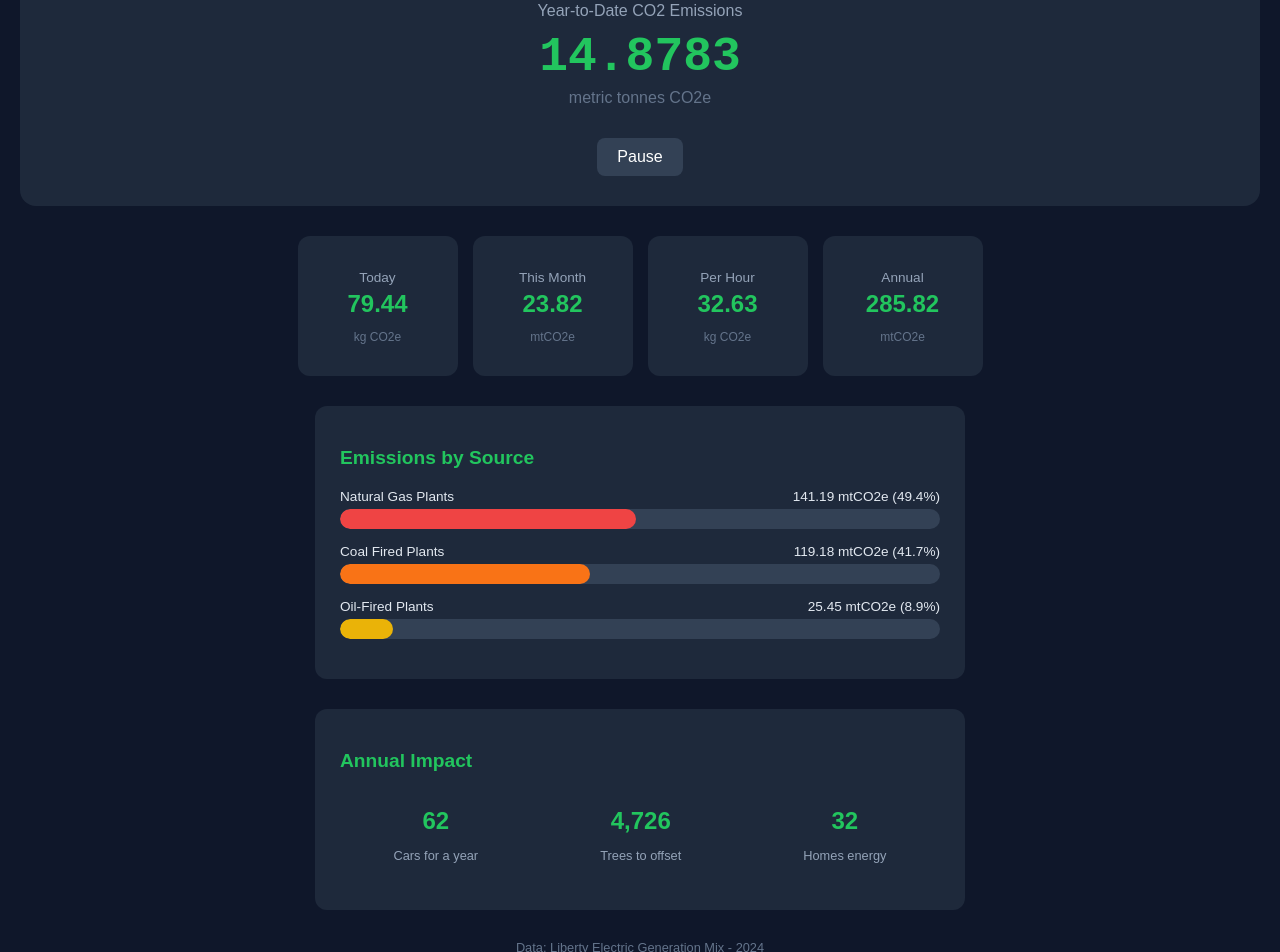
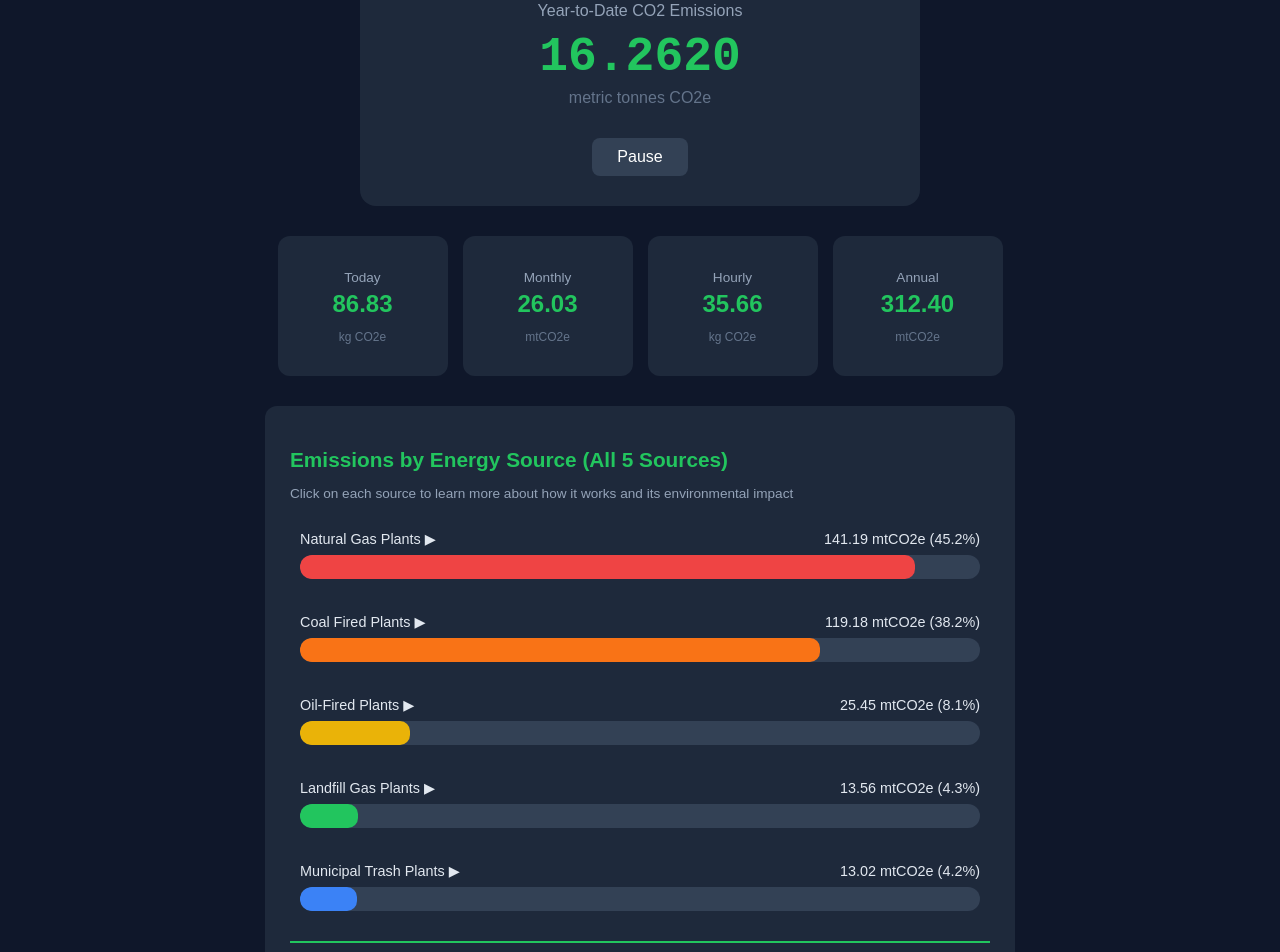
Before and after one commit to anren1117-lang/kua-carbon-dashboard, a React (Create React App) app: page / in a window 1280 px wide. Shown: the part 220-1172 px from the top of the page. Built offline with nearby package versions, Linux system fonts and the light colour scheme.

Commit message:
All 5 sources with details

```diff
--- a/src/App.js
+++ b/src/App.js
@@ -2,8 +2,7 @@ import React, { useState, useEffect, useCallback } from 'react';
 import './App.css';
 
 function App() {
-  const yearlyEmissions = 285.82;
-
+  const yearlyEmissions = 312.40;
   const emissionsPerSecond = yearlyEmissions / (365 * 24 * 60 * 60);
   const emissionsPerHour = yearlyEmissions / (365 * 24);
   const emissionsPerDay = yearlyEmissions / 365;
@@ -12,41 +11,87 @@ function App() {
   const [currentEmissions, setCurrentEmissions] = useState(0);
   const [todayEmissions, setTodayEmissions] = useState(0);
   const [isLive, setIsLive] = useState(true);
+  const [expandedSource, setExpandedSource] = useState(null);
 
   const initializeEmissions = useCallback(() => {
     const hoursIntoDayNow = new Date().getHours() + new Date().getMinutes() / 60;
-    const startingTodayEmissions = emissionsPerHour * hoursIntoDayNow;
-    setTodayEmissions(startingTodayEmissions);
-
+    setTodayEmissions(emissionsPerHour * hoursIntoDayNow);
     const dayOfYear = Math.floor((new Date() - new Date(new Date().getFullYear(), 0, 0)) / (1000 * 60 * 60 * 24));
-    const startingYearEmissions = emissionsPerDay * dayOfYear;
-    setCurrentEmissions(startingYearEmissions);
+    setCurrentEmissions(emissionsPerDay * dayOfYear);
   }, [emissionsPerHour, emissionsPerDay]);
 
   useEffect(() => {
     if (!isLive) return;
-
     initializeEmissions();
-
     const interval = setInterval(() => {
       setCurrentEmissions(prev => prev + emissionsPerSecond);
       setTodayEmissions(prev => prev + emissionsPerSecond);
     }, 1000);
-
     return () => clearInterval(interval);
   }, [isLive, initializeEmissions, emissionsPerSecond]);
 
   const emissionsData = [
-    { source: 'Natural Gas Plants', emissions: 141.19, percentage: 49.4, color: '#ef4444' },
-    { source: 'Coal Fired Plants', emissions: 119.18, percentage: 41.7, color: '#f97316' },
-    { source: 'Oil-Fired Plants', emissions: 25.45, percentage: 8.9, color: '#eab308' }
+    {
+      source: 'Natural Gas Plants',
+      emissions: 141.19,
+      percentage: 45.2,
+      color: '#ef4444',
+      libertyPercent: 33.83,
+      kwhUsed: 783699,
+      howItWorks: 'Natural gas is burned to heat water, creating steam that spins turbines to generate electricity.',
+      impacts: ['Cleanest fossil fuel but still releases CO2', 'Methane leaks during extraction', 'Requires fracking which can contaminate groundwater']
+    },
+    {
+      source: 'Coal Fired Plants',
+      emissions: 119.18,
+      percentage: 38.2,
+      color: '#f97316',
+      libertyPercent: 56.75,
+      kwhUsed: 1314588,
+      howItWorks: 'Coal is burned in large boilers to create steam that drives turbine generators.',
+      impacts: ['Highest CO2 emissions of all fossil fuels', 'Releases mercury and sulfur dioxide', 'Mining destroys landscapes', 'Major contributor to climate change']
+    },
+    {
+      source: 'Oil-Fired Plants',
+      emissions: 25.45,
+      percentage: 8.1,
+      color: '#eab308',
+      libertyPercent: 4.38,
+      kwhUsed: 101461,
+      howItWorks: 'Petroleum oil is burned in boilers or turbines to generate electricity.',
+      impacts: ['High CO2 emissions', 'Oil spills devastate ecosystems', 'Releases sulfur dioxide causing acid rain']
+    },
+    {
+      source: 'Landfill Gas Plants',
+      emissions: 13.56,
+      percentage: 4.3,
+      color: '#22c55e',
+      libertyPercent: 3.24,
+      kwhUsed: 75054,
+      howItWorks: 'Methane gas from decomposing landfill waste is captured and burned to generate electricity.',
+      impacts: ['Captures methane that would escape (good!)', 'Methane is 84x more potent than CO2', 'Reduces landfill odors', 'Considered partially renewable']
+    },
+    {
+      source: 'Municipal Trash Plants',
+      emissions: 13.02,
+      percentage: 4.2,
+      color: '#3b82f6',
+      libertyPercent: 1.8,
+      kwhUsed: 41696,
+      howItWorks: 'Household trash is burned at high temperatures to produce steam for electricity.',
+      impacts: ['Reduces landfill volume by 90%', 'High N2O from burning plastics', 'Can release toxic dioxins', 'Destroys recyclable materials']
+    }
   ];
+
+  const toggleExpand = (index) => {
+    setExpandedSource(expandedSource === index ? null : index);
+  };
 
   return (
     <div style={styles.container}>
       <header style={styles.header}>
         <h1 style={styles.title}>KUA Carbon Monitor</h1>
-        <p style={styles.subtitle}>Real-Time CO2 Emissions Tracking</p>
+        <p style={styles.subtitle}>Real-Time CO2 Emissions from Electricity Use</p>
         <div style={styles.liveIndicator}>
           <span style={{...styles.liveDot, backgroundColor: isLive ? '#22c55e' : '#9ca3af'}}></span>
           <span>{isLive ? 'LIVE' : 'PAUSED'}</span>
@@ -69,12 +114,12 @@ function App() {
           <p style={styles.cardUnit}>kg CO2e</p>
         </div>
         <div style={styles.card}>
-          <p style={styles.cardLabel}>This Month</p>
+          <p style={styles.cardLabel}>Monthly</p>
           <p style={styles.cardValue}>{emissionsPerMonth.toFixed(2)}</p>
           <p style={styles.cardUnit}>mtCO2e</p>
         </div>
         <div style={styles.card}>
-          <p style={styles.cardLabel}>Per Hour</p>
+          <p style={styles.cardLabel}>Hourly</p>
           <p style={styles.cardValue}>{(emissionsPerHour * 1000).toFixed(2)}</p>
           <p style={styles.cardUnit}>kg CO2e</p>
         </div>
@@ -86,208 +131,140 @@ function App() {
       </div>
 
       <div style={styles.breakdownSection}>
-        <h2 style={styles.sectionTitle}>Emissions by Source</h2>
+        <h2 style={styles.sectionTitle}>Emissions by Energy Source (All 5 Sources)</h2>
+        <p style={styles.clickHint}>Click on each source to learn more about how it works and its environmental impact</p>
+
         {emissionsData.map((item, index) => (
-          <div key={index} style={styles.barContainer}>
-            <div style={styles.barLabel}>
-              <span>{item.source}</span>
-              <span>{item.emissions} mtCO2e ({item.percentage}%)</span>
+          <div key={index} style={styles.sourceCard}>
+            <div style={styles.barContainer} onClick={() => toggleExpand(index)}>
+              <div style={styles.barLabel}>
+                <span>{item.source} {expandedSource === index ? '▼' : '▶'}</span>
+                <span>{item.emissions} mtCO2e ({item.percentage}%)</span>
+              </div>
+              <div style={styles.barBackground}>
+                <div style={{height: '100%', width: (item.percentage * 2) + '%', backgroundColor: item.color, borderRadius: '10px'}} />
+              </div>
             </div>
-            <div style={styles.barBackground}>
-              <div style={{
-                height: '100%',
-                width: item.percentage + '%',
-                backgroundColor: item.color,
-                borderRadius: '10px'
-              }} />
-            </div>
+
+            {expandedSource === index && (
+              <div style={styles.detailsBox}>
+                <div style={styles.detailSection}>
+                  <h4 style={styles.detailTitle}>How It Works</h4>
+                  <p style={styles.detailText}>{item.howItWorks}</p>
+                </div>
+                <div style={styles.detailSection}>
+                  <h4 style={styles.detailTitle}>Environmental Impact</h4>
+                  <ul style={styles.impactList}>
+                    {item.impacts.map((impact, i) => (
+                      <li key={i} style={styles.impactItem}>{impact}</li>
+                    ))}
+                  </ul>
+                </div>
+                <div style={styles.calcBox}>
+                  <h4 style={styles.detailTitle}>Calculation</h4>
+                  <p style={styles.calcText}>Liberty Electric Mix: {item.libertyPercent}%</p>
+                  <p style={styles.calcText}>KUA kWh Used: {item.kwhUsed.toLocaleString()} kWh</p>
+                  <p style={styles.calcFormula}>Total: {item.emissions} mtCO2e</p>
+                </div>
+              </div>
+            )}
           </div>
         ))}
+
+        <div style={styles.totalRow}>
+          <span>TOTAL ANNUAL EMISSIONS</span>
+          <span>312.40 mtCO2e</span>
+        </div>
       </div>
 
-      <div style={styles.equivalentsSection}>
-        <h2 style={styles.sectionTitle}>Annual Impact</h2>
-        <div style={styles.equivalentsGrid}>
-          <div style={styles.equivalentCard}>
-            <p style={styles.equivalentValue}>62</p>
-            <p style={styles.equivalentLabel}>Cars for a year</p>
+      <div style={styles.infoSection}>
+        <h2 style={styles.sectionTitle}>Understanding Greenhouse Gases</h2>
+        <div style={styles.gasCard}>
+          <h3 style={styles.gasTitle}>CO2 - Carbon Dioxide</h3>
+          <p style={styles.gasText}>The most common greenhouse gas. Stays in atmosphere for 300-1000 years.</p>
+        </div>
+        <div style={styles.gasCard}>
+          <h3 style={styles.gasTitle}>N2O - Nitrous Oxide</h3>
+          <p style={styles.gasText}>298 times more potent than CO2. Also depletes the ozone layer.</p>
+        </div>
+        <div style={styles.gasCard}>
+          <h3 style={styles.gasTitle}>CH4 - Methane</h3>
+          <p style={styles.gasText}>84 times more potent than CO2 over 20 years.</p>
+        </div>
+      </div>
+
+      <div style={styles.infoSection}>
+        <h2 style={styles.sectionTitle}>KUA Electricity Summary</h2>
+        <div style={styles.summaryGrid}>
+          <div style={styles.summaryItem}>
+            <p style={styles.summaryLabel}>Total Electricity</p>
+            <p style={styles.summaryValue}>2,316,469 kWh</p>
           </div>
-          <div style={styles.equivalentCard}>
-            <p style={styles.equivalentValue}>4,726</p>
-            <p style={styles.equivalentLabel}>Trees to offset</p>
+          <div style={styles.summaryItem}>
+            <p style={styles.summaryLabel}>Annual Cost</p>
+            <p style={styles.summaryValue}>$347,470</p>
           </div>
-          <div style={styles.equivalentCard}>
-            <p style={styles.equivalentValue}>32</p>
-            <p style={styles.equivalentLabel}>Homes energy</p>
+          <div style={styles.summaryItem}>
+            <p style={styles.summaryLabel}>Cost per kWh</p>
+            <p style={styles.summaryValue}>$0.15</p>
+          </div>
+          <div style={styles.summaryItem}>
+            <p style={styles.summaryLabel}>Total Emissions</p>
+            <p style={styles.summaryValue}>312.40 mtCO2e</p>
           </div>
         </div>
       </div>
 
       <footer style={styles.footer}>
-        <p>Data: Liberty Electric Generation Mix - 2024</p>
+        <p>Data Source: Liberty Electric Generation Mix - 2024</p>
       </footer>
     </div>
   );
 }
 
 const styles = {
-  container: {
-    minHeight: '100vh',
-    backgroundColor: '#0f172a',
-    padding: '20px',
-    fontFamily: 'Arial, sans-serif',
-    color: 'white'
-  },
-  header: {
-    textAlign: 'center',
-    marginBottom: '30px'
-  },
-  title: {
-    fontSize: '2rem',
-    color: '#22c55e',
-    marginBottom: '5px'
-  },
-  subtitle: {
-    fontSize: '1rem',
-    color: '#94a3b8'
-  },
-  liveIndicator: {
-    display: 'flex',
-    alignItems: 'center',
-    justifyContent: 'center',
-    gap: '8px',
-    marginTop: '10px',
-    color: '#22c55e'
-  },
-  liveDot: {
-    width: '10px',
-    height: '10px',
-    borderRadius: '50%'
-  },
-  mainCounter: {
-    textAlign: 'center',
-    backgroundColor: '#1e293b',
-    borderRadius: '16px',
-    padding: '30px',
-    marginBottom: '30px'
-  },
-  counterLabel: {
-    fontSize: '1rem',
-    color: '#94a3b8',
-    marginBottom: '10px'
-  },
-  counterValue: {
-    fontSize: '3rem',
-    fontWeight: 'bold',
-    color: '#22c55e',
-    fontFamily: 'monospace',
-    margin: '0'
-  },
-  counterUnit: {
-    fontSize: '1rem',
-    color: '#64748b',
-    marginTop: '5px'
-  },
-  toggleButton: {
-    marginTop: '15px',
-    padding: '10px 20px',
-    fontSize: '1rem',
-    backgroundColor: '#334155',
-    color: 'white',
-    border: 'none',
-    borderRadius: '8px',
-    cursor: 'pointer'
-  },
-  cardsContainer: {
-    display: 'flex',
-    justifyContent: 'center',
-    gap: '15px',
-    flexWrap: 'wrap',
-    marginBottom: '30px'
-  },
-  card: {
-    backgroundColor: '#1e293b',
-    borderRadius: '12px',
-    padding: '20px',
-    textAlign: 'center',
-    minWidth: '120px'
-  },
-  cardLabel: {
-    fontSize: '0.85rem',
-    color: '#94a3b8',
-    marginBottom: '5px'
-  },
-  cardValue: {
-    fontSize: '1.5rem',
-    fontWeight: 'bold',
-    color: '#22c55e',
-    margin: '0'
-  },
-  cardUnit: {
-    fontSize: '0.75rem',
-    color: '#64748b'
-  },
-  breakdownSection: {
-    maxWidth: '600px',
-    margin: '0 auto 30px auto',
-    backgroundColor: '#1e293b',
-    borderRadius: '12px',
-    padding: '25px'
-  },
-  sectionTitle: {
-    fontSize: '1.2rem',
-    color: '#22c55e',
-    marginBottom: '20px'
-  },
-  barContainer: {
-    marginBottom: '15px'
-  },
-  barLabel: {
-    display: 'flex',
-    justifyContent: 'space-between',
-    marginBottom: '5px',
-    fontSize: '0.85rem',
-    color: '#e2e8f0'
-  },
-  barBackground: {
-    height: '20px',
-    backgroundColor: '#334155',
-    borderRadius: '10px',
-    overflow: 'hidden'
-  },
-  equivalentsSection: {
-    maxWidth: '600px',
-    margin: '0 auto 30px auto',
-    backgroundColor: '#1e293b',
-    borderRadius: '12px',
-    padding: '25px'
-  },
-  equivalentsGrid: {
-    display: 'flex',
-    justifyContent: 'space-around',
-    flexWrap: 'wrap',
-    gap: '15px'
-  },
-  equivalentCard: {
-    textAlign: 'center',
-    padding: '10px'
-  },
-  equivalentValue: {
-    fontSize: '1.5rem',
-    fontWeight: 'bold',
-    color: '#22c55e',
-    margin: '5px 0'
-  },
-  equivalentLabel: {
-    fontSize: '0.8rem',
-    color: '#94a3b8'
-  },
-  footer: {
-    textAlign: 'center',
-    color: '#64748b',
-    fontSize: '0.8rem',
-    marginTop: '20px'
-  }
+  container: { minHeight: '100vh', backgroundColor: '#0f172a', padding: '20px', fontFamily: 'Arial', color: 'white' },
+  header: { textAlign: 'center', marginBottom: '30px' },
+  title: { fontSize: '2rem', color: '#22c55e', marginBottom: '5px' },
+  subtitle: { fontSize: '1rem', color: '#94a3b8' },
+  liveIndicator: { display: 'flex', alignItems: 'center', justifyContent: 'center', gap: '8px', marginTop: '10px', color: '#22c55e', fontWeight: 'bold' },
+  liveDot: { width: '12px', height: '12px', borderRadius: '50%' },
+  mainCounter: { textAlign: 'center', backgroundColor: '#1e293b', borderRadius: '16px', padding: '30px', marginBottom: '30px', maxWidth: '500px', margin: '0 auto 30px auto' },
+  counterLabel: { fontSize: '1rem', color: '#94a3b8', marginBottom: '10px' },
+  counterValue: { fontSize: '3rem', fontWeight: 'bold', color: '#22c55e', fontFamily: 'monospace', margin: '0' },
+  counterUnit: { fontSize: '1rem', color: '#64748b', marginTop: '5px' },
+  toggleButton: { marginTop: '15px', padding: '10px 25px', fontSize: '1rem', backgroundColor: '#334155', color: 'white', border: 'none', borderRadius: '8px', cursor: 'pointer' },
+  cardsContainer: { display: 'flex', justifyContent: 'center', gap: '15px', flexWrap: 'wrap', marginBottom: '30px' },
+  card: { backgroundColor: '#1e293b', borderRadius: '12px', padding: '20px', textAlign: 'center', minWidth: '130px' },
+  cardLabel: { fontSize: '0.85rem', color: '#94a3b8', marginBottom: '5px' },
+  cardValue: { fontSize: '1.5rem', fontWeight: 'bold', color: '#22c55e', margin: '0' },
+  cardUnit: { fontSize: '0.75rem', color: '#64748b' },
+  breakdownSection: { maxWidth: '700px', margin: '0 auto 30px auto', backgroundColor: '#1e293b', borderRadius: '12px', padding: '25px' },
+  sectionTitle: { fontSize: '1.3rem', color: '#22c55e', marginBottom: '10px' },
+  clickHint: { fontSize: '0.85rem', color: '#94a3b8', marginBottom: '20px' },
+  sourceCard: { marginBottom: '15px' },
+  barContainer: { cursor: 'pointer', padding: '10px', borderRadius: '8px' },
+  barLabel: { display: 'flex', justifyContent: 'space-between', marginBottom: '8px', fontSize: '0.9rem', color: '#e2e8f0' },
+  barBackground: { height: '24px', backgroundColor: '#334155', borderRadius: '12px', overflow: 'hidden' },
+  detailsBox: { backgroundColor: '#0f172a', borderRadius: '12px', padding: '20px', marginTop: '10px', border: '1px solid #334155' },
+  detailSection: { marginBottom: '20px' },
+  detailTitle: { color: '#22c55e', marginBottom: '10px', fontSize: '1rem' },
+  detailText: { color: '#cbd5e1', fontSize: '0.9rem', lineHeight: '1.6', margin: '0' },
+  impactList: { margin: '0', paddingLeft: '20px' },
+  impactItem: { color: '#cbd5e1', fontSize: '0.85rem', marginBottom: '8px' },
+  calcBox: { backgroundColor: '#1e293b', padding: '15px', borderRadius: '8px' },
+  calcText: { color: '#cbd5e1', fontSize: '0.9rem', margin: '5px 0' },
+  calcFormula: { color: '#22c55e', fontSize: '1rem', fontWeight: 'bold', marginTop: '10px' },
+  totalRow: { display: 'flex', justifyContent: 'space-between', marginTop: '20px', paddingTop: '15px', borderTop: '2px solid #22c55e', fontSize: '1.1rem', fontWeight: 'bold', color: '#22c55e' },
+  infoSection: { maxWidth: '700px', margin: '0 auto 30px auto', backgroundColor: '#1e293b', borderRadius: '12px', padding: '25px' },
+  gasCard: { backgroundColor: '#334155', padding: '15px', borderRadius: '8px', marginBottom: '15px' },
+  gasTitle: { color: '#22c55e', marginBottom: '8px', fontSize: '1rem' },
+  gasText: { color: '#cbd5e1', fontSize: '0.9rem', margin: '0' },
+  summaryGrid: { display: 'grid', gridTemplateColumns: 'repeat(2, 1fr)', gap: '15px' },
+  summaryItem: { backgroundColor: '#334155', padding: '15px', borderRadius: '8px', textAlign: 'center' },
+  summaryLabel: { color: '#94a3b8', fontSize: '0.85rem', marginBottom: '5px' },
+  summaryValue: { color: '#22c55e', fontSize: '1.3rem', fontWeight: 'bold', margin: '0' },
+  footer: { textAlign: 'center', color: '#64748b', fontSize: '0.85rem', marginTop: '30px' }
 };
 
 export default App;
```
